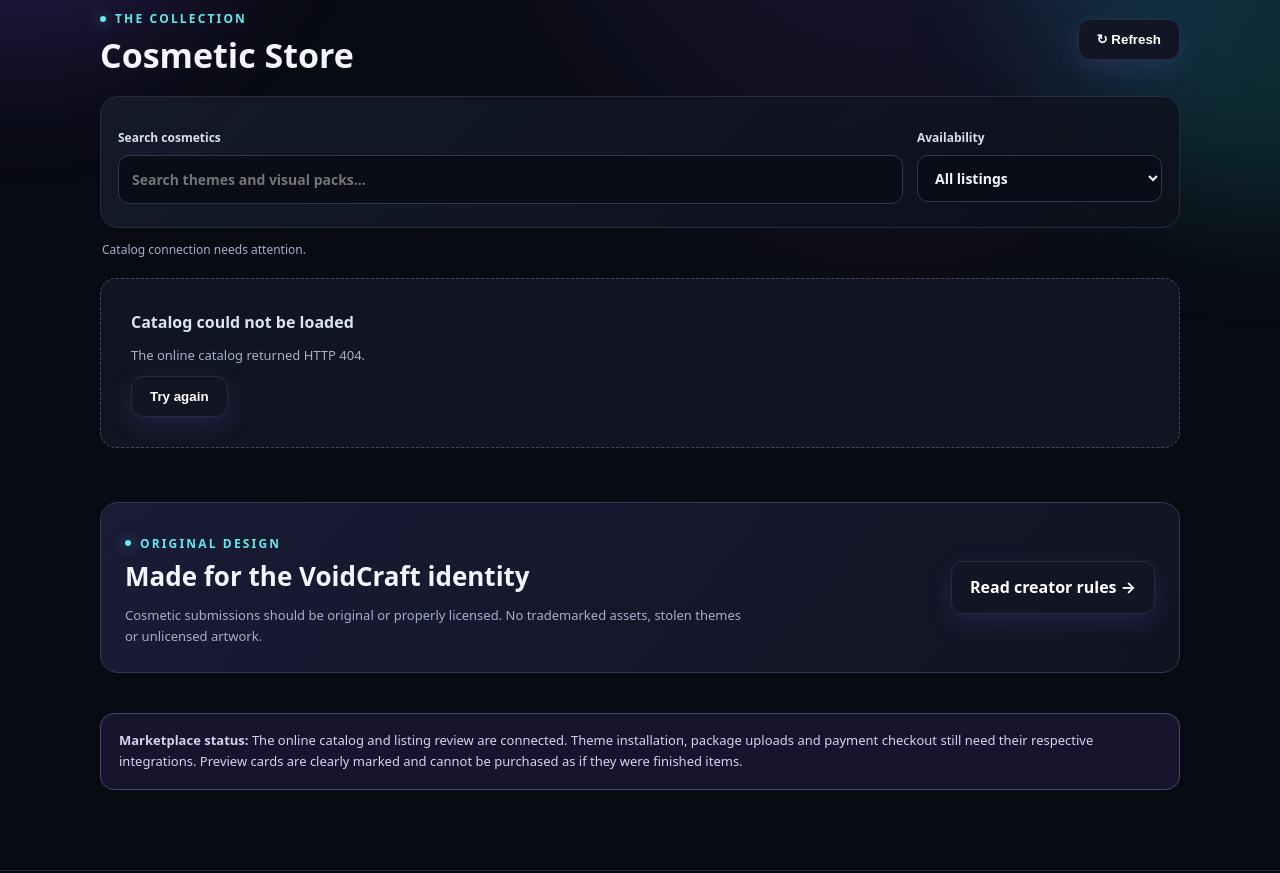
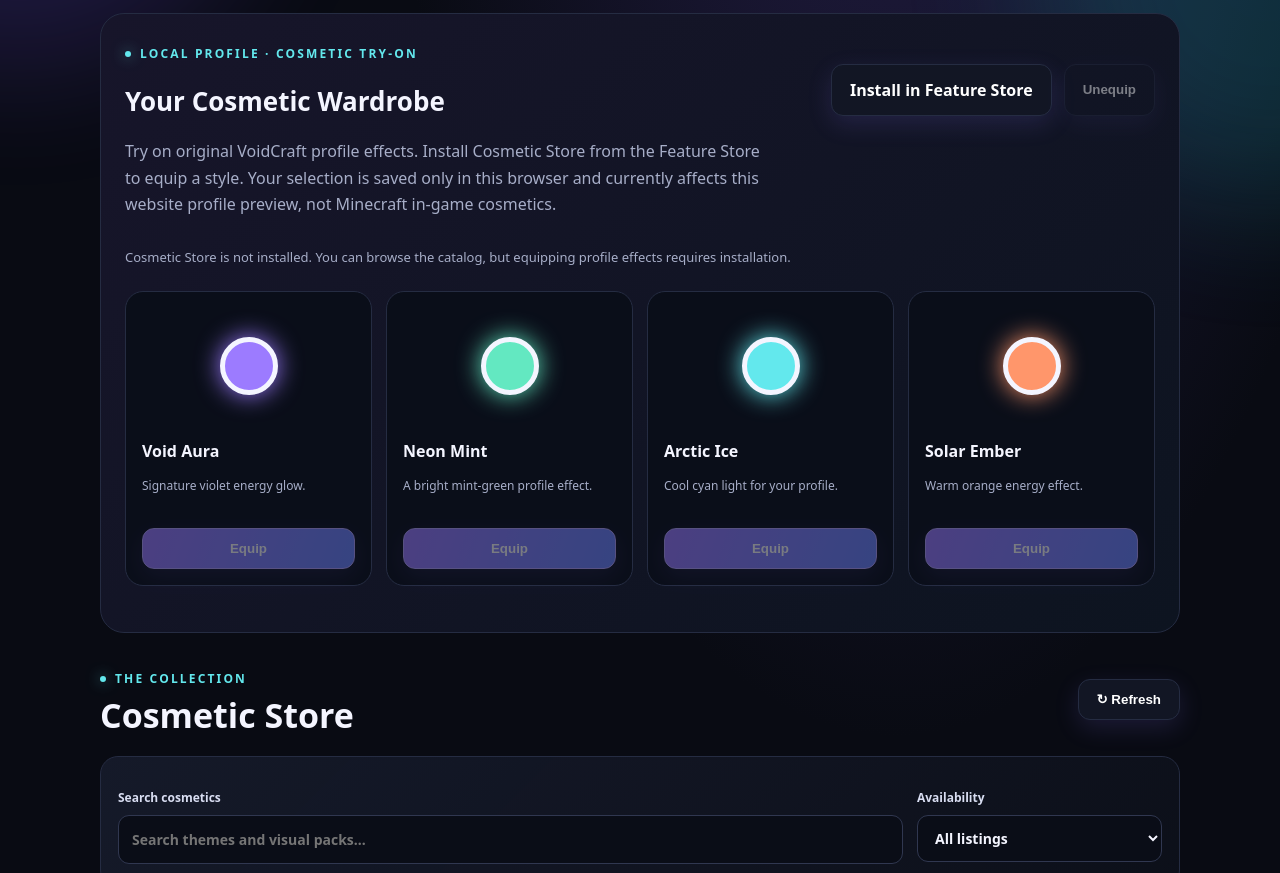
Before and after one commit to hsudais201-ops/myLauncher, a plain HTML site: page website/cosmetic-store.html in a window 1280 px wide. Shown: the part 556-1429 px from the top of the page. Drawn offline with Linux system fonts and the light colour scheme; no server answers.

Commit message:
Add Cosmetic Store wardrobe to VoidCraft website
Add optional local cosmetic wardrobe with install, open, uninstall, equip, and unequip behavior.

```diff
--- /dev/null
+++ b/website/assets/cosmetic-wardrobe.js
@@ -0,0 +1,38 @@
+(() => {
+  "use strict";
+  const INSTALLED = "voidcraft.feature-installed.cosmetic-store";
+  const EQUIPPED = "voidcraft.cosmetic-store.equipped";
+  const items = [
+    {id:"void-aura",name:"Void Aura",description:"Signature violet energy glow.",color:"#9c7bff"},
+    {id:"neon-mint",name:"Neon Mint",description:"A bright mint-green profile effect.",color:"#63e8c1"},
+    {id:"arctic-ice",name:"Arctic Ice",description:"Cool cyan light for your profile.",color:"#63e8ed"},
+    {id:"solar-ember",name:"Solar Ember",description:"Warm orange energy effect.",color:"#ff966b"}
+  ];
+  const grid=document.querySelector("#wardrobe-grid");
+  const status=document.querySelector("#wardrobe-status");
+  const unequip=document.querySelector("#wardrobe-unequip");
+  const installLink=document.querySelector("#wardrobe-install-link");
+  if(!grid||!status||!unequip)return;
+  const isInstalled=()=>{try{return localStorage.getItem(INSTALLED)==="true"}catch{return false}};
+  const current=()=>{try{return localStorage.getItem(EQUIPPED)||""}catch{return ""}};
+  function render(){
+    const installed=isInstalled(), equipped=current();
+    installLink.hidden=installed;
+    unequip.disabled=!installed||!equipped;
+    grid.replaceChildren();
+    for(const item of items){
+      const card=document.createElement("article");card.className="wardrobe-item";card.style.setProperty("--wardrobe-color",item.color);card.setAttribute("aria-pressed",String(equipped===item.id));
+      const avatar=document.createElement("div");avatar.className="wardrobe-avatar";
+      const orb=document.createElement("div");orb.className="wardrobe-orb";avatar.append(orb);
+      const title=document.createElement("h3");title.textContent=item.name;
+      const desc=document.createElement("p");desc.textContent=item.description;
+      const button=document.createElement("button");button.type="button";button.className="btn";button.textContent=equipped===item.id?"Equipped":"Equip";button.disabled=!installed||equipped===item.id;
+      button.addEventListener("click",()=>{if(!isInstalled()){status.textContent="Install Cosmetic Store from the Feature Store before equipping cosmetics.";return}try{localStorage.setItem(EQUIPPED,item.id);status.textContent=item.name+" equipped for your browser profile.";render()}catch{status.textContent="Could not save selection. Check browser site-storage settings."}});
+      card.append(avatar,title,desc,button);grid.append(card);
+    }
+    status.textContent=installed?(equipped?"Equipped: "+(items.find(i=>i.id===equipped)?.name||equipped)+". This is a local website profile effect.":"Choose a style to equip it on this browser profile."):"Cosmetic Store is not installed. You can browse the catalog, but equipping profile effects requires installation.";
+  }
+  unequip.addEventListener("click",()=>{try{localStorage.removeItem(EQUIPPED);render()}catch{status.textContent="Could not clear equipped cosmetic."}});
+  window.addEventListener("storage",event=>{if(event.key===INSTALLED||event.key===EQUIPPED)render()});
+  render();
+})();
--- a/website/cosmetic-store.html
+++ b/website/cosmetic-store.html
@@ -19,6 +19,16 @@
 <div class="actions"><a class="btn" href="developers.html">Create a cosmetic →</a><a class="btn secondary" href="feature-store.html">Browse features</a></div>
 <div class="cosmetic-orb-scene" aria-hidden="true"><div class="cosmetic-orb orb-one"></div><div class="cosmetic-orb orb-two"></div><div class="cosmetic-orb orb-three"></div><div class="cosmetic-orb-ring"></div></div>
 </section>
+<section class="wardrobe-section" aria-labelledby="wardrobe-title">
+<style>
+.wardrobe-section{margin:30px 0;padding:24px;border:1px solid var(--line);border-radius:24px;background:linear-gradient(140deg,#17152a,#0d1420)}.wardrobe-head{display:flex;gap:20px;align-items:start;justify-content:space-between;flex-wrap:wrap}.wardrobe-head p{max-width:650px;color:var(--muted)}.wardrobe-status{font-size:13px;color:var(--muted);min-height:22px}.wardrobe-grid{display:grid;grid-template-columns:repeat(4,minmax(0,1fr));gap:14px;margin:22px 0}.wardrobe-item{border:1px solid var(--line);border-radius:18px;padding:16px;background:#0a0e19;color:#f4f5ff}.wardrobe-item[aria-pressed=true]{outline:2px solid var(--wardrobe-color,#9c7bff);border-color:var(--wardrobe-color,#9c7bff)}.wardrobe-avatar{height:116px;display:grid;place-items:center;border-radius:14px;background:radial-gradient(circle,var(--wardrobe-color,#9c7bff)22,#101625 72%);margin-bottom:14px}.wardrobe-orb{width:58px;height:58px;border-radius:50%;background:var(--wardrobe-color,#9c7bff);box-shadow:0 0 24px var(--wardrobe-color,#9c7bff);border:5px solid #f4f5ff}.wardrobe-item h3{font-size:16px;margin:5px 0}.wardrobe-item p{font-size:12px;color:#a7aec8;min-height:32px}.wardrobe-item button{width:100%;margin-top:8px}.wardrobe-section [disabled]{opacity:.45;cursor:not-allowed}@media(max-width:760px){.wardrobe-grid{grid-template-columns:repeat(2,minmax(0,1fr))}}@media(max-width:400px){.wardrobe-grid{grid-template-columns:1fr}}
+</style>
+<div class="wardrobe-head"><div><div class="eyebrow">LOCAL PROFILE · COSMETIC TRY-ON</div><h2 id="wardrobe-title">Your Cosmetic Wardrobe</h2><p>Try on original VoidCraft profile effects. Install Cosmetic Store from the Feature Store to equip a style. Your selection is saved only in this browser and currently affects this website profile preview, not Minecraft in-game cosmetics.</p></div><div class="actions"><a class="btn secondary" id="wardrobe-install-link" href="feature-store.html">Install in Feature Store</a><button class="btn secondary" id="wardrobe-unequip" type="button">Unequip</button></div></div>
+<p id="wardrobe-status" class="wardrobe-status" aria-live="polite">Checking Cosmetic Store installation…</p>
+<div class="wardrobe-grid" id="wardrobe-grid">
+<article class="wardrobe-item"><div class="wardrobe-avatar"><div class="wardrobe-orb"></div></div><h3>Void Aura</h3><p>Signature violet energy glow.</p><button class="btn" disabled>Equip</button></article>
+</div>
+</section>
 <section class="store-toolbar-section">
 <div class="store-toolbar-heading"><div><div class="eyebrow">THE COLLECTION</div><h2>Cosmetic Store</h2></div><button class="btn secondary store-refresh" type="button" data-store-refresh>↻ Refresh</button></div>
 <div class="store-toolbar">
@@ -33,8 +43,9 @@
 </div>
 </section>
 <section class="cosmetic-feature-strip"><div><span class="eyebrow">ORIGINAL DESIGN</span><h2>Made for the VoidCraft identity</h2><p>Cosmetic submissions should be original or properly licensed. No trademarked assets, stolen themes or unlicensed artwork.</p></div><a class="btn secondary" href="security.html">Read creator rules →</a></section>
-<div class="notice store-status-notice"><strong>Marketplace status:</strong> The online catalog and listing review are connected. Theme installation, package uploads and payment checkout still need their respective integrations. Preview cards are clearly marked and cannot be purchased as if they were finished items.</div>
+<div class="notice store-status-notice"><strong>Marketplace status:</strong> The online catalog and listing review are connected. The local profile wardrobe can equip original browser-only effects after installing Cosmetic Store from the Feature Store. Downloadable cosmetic packages, Minecraft skin/game integration, and payment checkout are not enabled yet. Preview listings cannot be purchased as finished items.</div>
 </main>
 <footer><div class="foot"><span>© VoidCraft community project · Independent from Mojang and Microsoft</span><span><a href="privacy.html">Privacy</a> · <a href="terms.html">Terms</a> · <a href="security.html">Security</a></span></div></footer>
 <script src="assets/app.js" defer></script>
+<script src="assets/cosmetic-wardrobe.js" defer></script>
 </body></html>
```
Also changed, not shown: website/assets/cosmetic-store-feature.js (added, +17 -0 lines), website/feature-store.html (+8 -0 lines).
